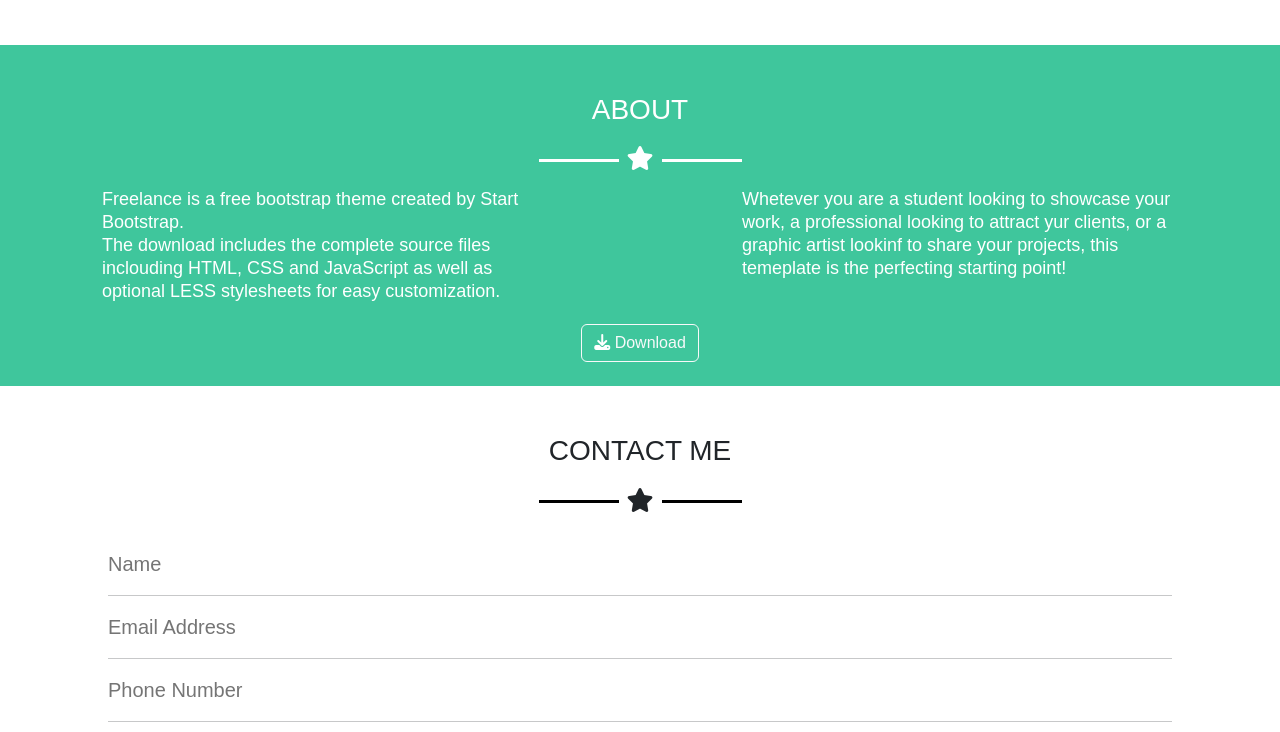
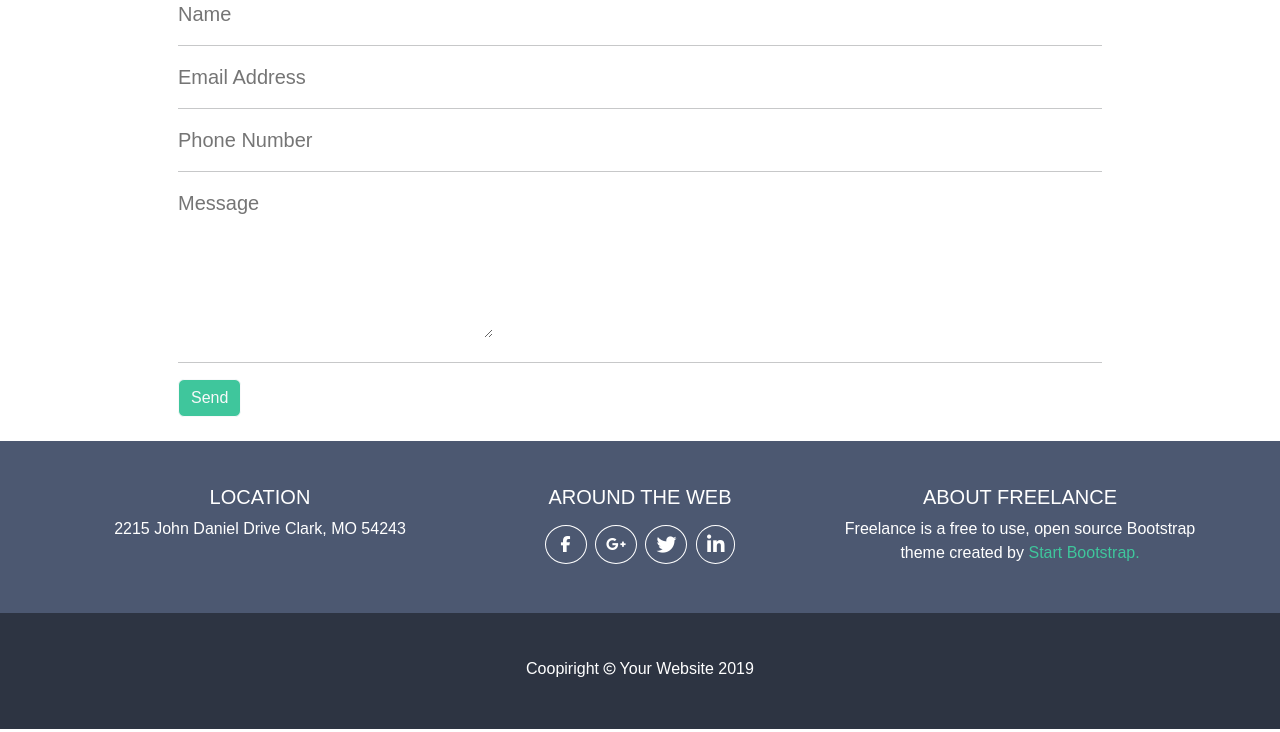
Before and after one commit to Francesco-Alquati/html-css-bootstrap-freelancer, a plain HTML site: page index.html in a window 1280 px wide. Shown: the part 1775-2507 px from the top of the page. Drawn offline with nearby package versions, Linux system fonts and the light colour scheme.

Commit message:
[UPD] Added media query

```diff
--- a/css/style.css
+++ b/css/style.css
@@ -13,16 +13,19 @@ header{
 .jumbo{
     background-color: #3FC69C;
 }
+.jumbo-about{
+    background-color: #3FC69C;
+}
 
 /* classi di stile  */
 
 ul{
-    display: flex;
+    padding-left: 0px;
     list-style-type: none;
 }
 
 .content-jumbo img{
-    width: 55%;
+    width: 250px;
     margin: 30px 0px;
 }
 
@@ -84,12 +87,39 @@ ul{
 .circle{
     border-radius: 50%;
     border: 1px solid white;
-    padding: 15px;
-    margin-left: 15px;
+    padding: 10px;
+    margin: 0px 2px;
 }
 .circle:first-of-type{
     border-radius: 50%;
     border: 1px solid white;
-    padding: 15px 20px;
-    margin-left: 15px;
+    padding: 10px 15px;
 }
+
+
+@media screen and (min-width:768px){
+    .jumbo-about{
+        padding: 0px 110px;
+    }
+    .content-about p{
+        padding: 10px;
+        font-size: 15px;
+        line-height: 18px;
+    }
+    footer .row{
+        padding-top: 20px;
+    }
+}
+@media screen and (min-width:1200px){
+    .jumbo-about{
+        padding: 0px 250px;
+    }
+    .content-about p{
+        padding: 10px;
+        font-size: 15px;
+        line-height: 18px;
+    }
+    footer .row{
+        padding-top: 20px;
+    }
+}
--- a/index.html
+++ b/index.html
@@ -12,7 +12,7 @@
     <!-- header  -->
     <header>
         <!-- navbar  -->
-        <div class="container-fluid">
+        <div class="container container-md container-xl">
             <div class="row py-4 align-items-center">
                 <div class="col-6">
                     <div class="text-white text-uppercase fw-bold">
@@ -31,15 +31,15 @@
     <main>
         <!-- jumbo  -->
         <div class="jumbo">
-            <div class="container-fluid">
+            <div class="container container-md container-xl">
                 <div class="row">
                     <div class="col-12">
                         <div class="content-jumbo text-uppercase text-white text-center">
                             <img src="./img/avatar.svg" alt="">
                             <h1> Start Bootstrap</h1>
                             <span class="lines-w"><i class="fa-solid fa-star fa-xl my-4 mx-2"></i></span>
-                            <ul class="mt-2">
-                                <li>Graphic Artist</li>
+                            <ul class="d-flex justify-content-center  mt-2">
+                                <li >Graphic Artist</li>
                                 <li>-</li>
                                 <li>web designer</li>
                                 <li>-</li>
@@ -51,7 +51,7 @@
             </div>
         </div>
         <!-- cards  -->
-        <div class="container-fluid">
+        <div class="container container-md container-xl">
             <div class="row gy-3 mb-5">
                 <div class="col-12">
                     <div class="content-card text-center text-uppercase mt-5">
@@ -92,8 +92,8 @@
             </div>
         </div>
         <!-- about  -->
-        <div class="jumbo">
-            <div class="container-fluid text-white">
+        <div class="jumbo-about">
+            <div class="container container-md container-xl text-white">
                 <div class="row">
                     <div class="col-12">
                     <div class="content-about text-uppercase text-center mt-5">
@@ -103,7 +103,7 @@
                     </div>
                     <div class="col-12 col-md-6">
                         <div class="content-about">
-                            <p>Freelance is a free bootstrap theme created by Start Bootstrap. <br> The download includes the complete source files inclouding HTML, CSS and JavaScript as well as optional LESS stylesheets for easy customization.</p>
+                            <p>Freelance is a free bootstrap theme created by Start Bootstrap. The download includes the complete source files inclouding HTML, CSS and JavaScript as well as optional LESS stylesheets for easy customization.</p>
                         </div>
                     </div>
                     <div class="col-12 col-md-6">
@@ -120,7 +120,7 @@
             </div>
         </div>
         <!-- contanct-me  -->
-        <div class="container-fluid">
+        <div class="container container-md container-xl">
             <div class="row">
                 <div class="col-12">
                     <div class="content-contact text-center text-uppercase mt-5">
@@ -147,10 +147,11 @@
         </div>
     </main>
     <footer>
-        <div class="container-fluid text-center text-white ">
-            <div class="row bg-topfooter">
+        <div class="top-footer bg-topfooter">
+            <div class="container container-md container-xl text-center text-white">
+                <div class="row">
                     <div class="col-12 col-md-4">
-                    <div class="content-topfooter my-3">
+                        <div class="content-topfooter my-4">
                             <h5 class="text-uppercase">Location</h5>
                             <div>2215 John Daniel Drive Clark, MO 54243</div>
                         </div>
@@ -165,15 +166,17 @@
                         </div>
                     </div>
                     <div class="col-12 col-md-4">
-                    <div class="content-topfooter mt-3 mb-5">
+                        <div class="content-topfooter my-4 mb-5">
                             <h5 class="text-uppercase">about freelance</h5>
-                        <div class="fs-5">Freelance is a free to use, open source Bootstrap theme created by <span class="acquamarine">Start Bootstrap.</span></div>
+                            <div class="fs-6">Freelance is a free to use, open source Bootstrap theme created by <span class="acquamarine">Start Bootstrap.</span></div>
                         </div>
                     </div>
                 </div>
             </div>
-        <div class="container-fluid">
-            <div class="row bg-bottomfooter">
+        </div>
+        <div class="bottom-footer bg-bottomfooter">
+            <div class="container container-md container-xl">
+                <div class="row">
                     <div class="col-12">
                         <div class="content-bottomfooter text-white text-center mt-4 mb-5">
                             <div>Coopiright <i class="fa-regular fa-copyright fa-xs"></i> Your Website 2019</div>
@@ -181,6 +184,7 @@
                     </div>
                 </div>
             </div>
+        </div>
     </footer>
 </body>
 </html>
```
Lines whose indentation alone changed are shown as unchanged.
